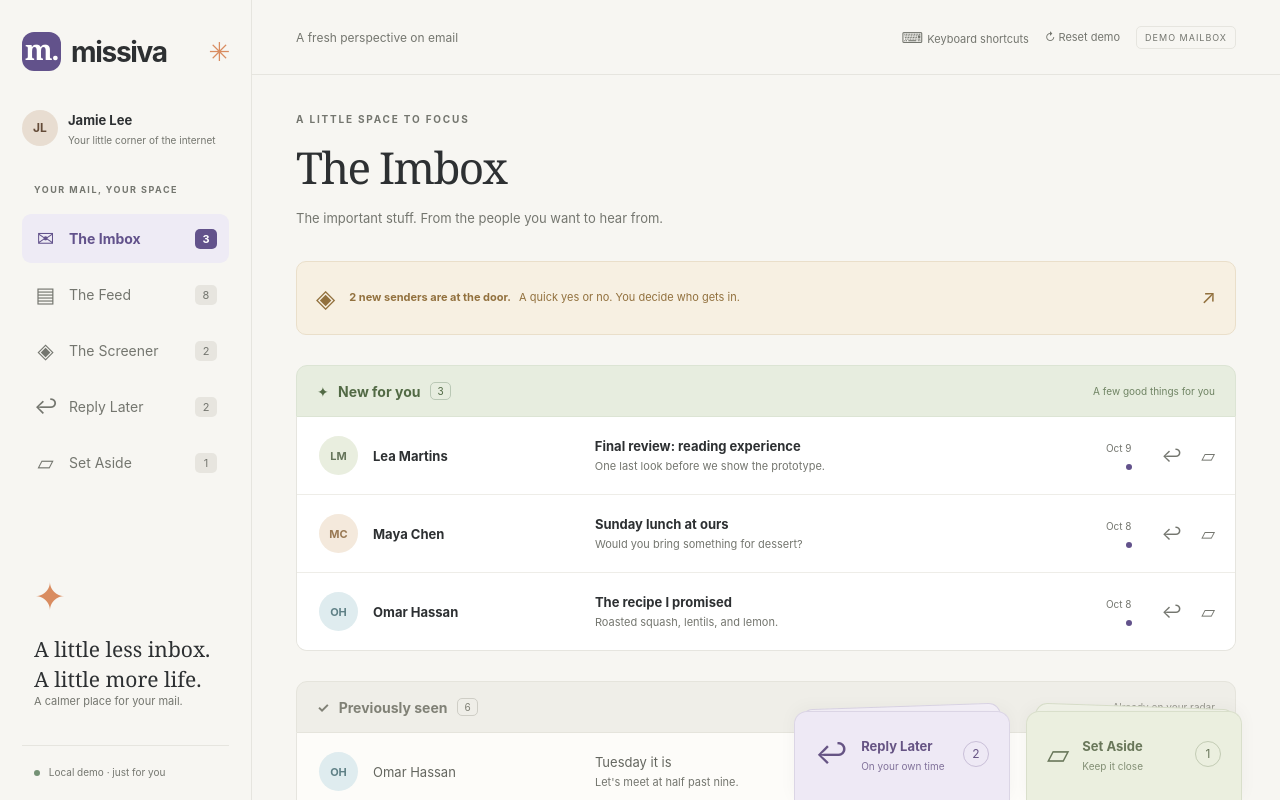
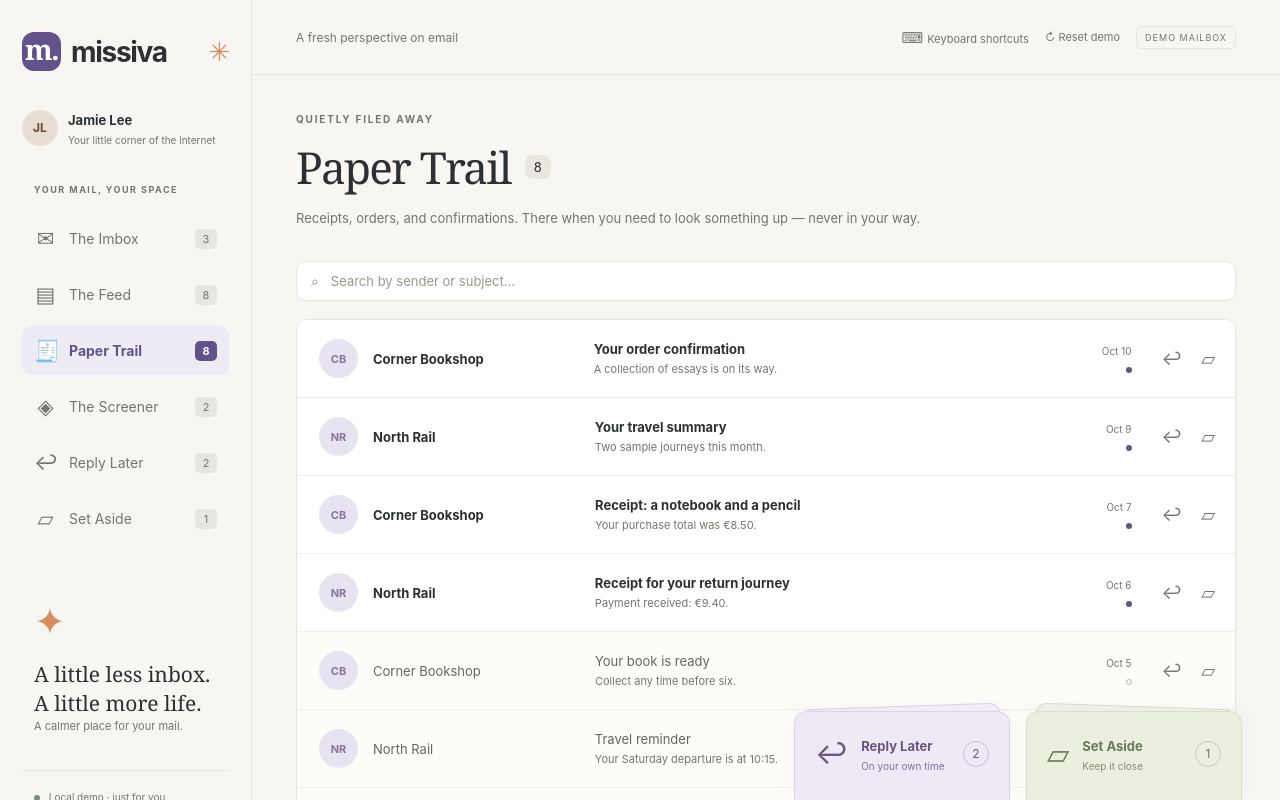
Before and after one commit to willycornelissen/missiva, a React (Vite) app: page /paper-trail in a window 1280 px wide. Before the commit this address led to /imbox. Shown: the top 800 px of the page. Built offline with nearby package versions, Linux system fonts and the light colour scheme.

Commit message:
feat(paper-trail): add paper trail view, search, and route wiring

```diff
--- a/src/app/AppShell.tsx
+++ b/src/app/AppShell.tsx
@@ -1,6 +1,6 @@
 import { NavLink, Navigate, Route, Routes } from 'react-router-dom'
 import type { MailRepository } from '../data/repository'
-import { selectFeed, selectImbox, selectPile, selectScreener } from '../domain/triage'
+import { selectFeed, selectImbox, selectPaperTrail, selectPile, selectScreener } from '../domain/triage'
 import { AppStoreProvider, useAppState, useDispatch } from '../state/AppStore'
 import { PileDock } from '../features/common'
 import { NoticeBanner } from '../features/common/NoticeBanner'
@@ -9,6 +9,7 @@ import { ScreenerView } from '../features/screener/ScreenerView'
 import { ReplyLater } from '../features/reply-later/ReplyLater'
 import { SetAside } from '../features/set-aside/SetAside'
 import { FeedView } from '../features/feed/FeedView'
+import { PaperTrailView } from '../features/paper-trail/PaperTrailView'
 import styles from './AppShell.module.css'
 
 export function AppShell({ repository }: { repository?: MailRepository }) {
@@ -21,6 +22,7 @@ function Layout() {
   const navigation = [
     { path: '/imbox', title: 'The Imbox', icon: '✉', count: selectImbox(state).newForYou.length },
     { path: '/feed', title: 'The Feed', icon: '▤', count: selectFeed(state).length },
+    { path: '/paper-trail', title: 'Paper Trail', icon: '🧾', count: selectPaperTrail(state).length },
     { path: '/screener', title: 'The Screener', icon: '◈', count: selectScreener(state).length },
     { path: '/reply-later', title: 'Reply Later', icon: '↩', count: selectPile(state, 'replyLater').length },
     { path: '/set-aside', title: 'Set Aside', icon: '▱', count: selectPile(state, 'setAside').length },
@@ -61,6 +63,7 @@ function Layout() {
           <Route path="/reply-later" element={<ReplyLater />} />
           <Route path="/set-aside" element={<SetAside />} />
           <Route path="/feed" element={<FeedView />} />
+          <Route path="/paper-trail" element={<PaperTrailView />} />
           <Route path="*" element={<Navigate to="/imbox" replace />} />
         </Routes>
       </main>
--- a/src/features/common/index.tsx
+++ b/src/features/common/index.tsx
@@ -42,7 +42,7 @@ export function MailActions({ email, compact = false, onDone }: { email: Email;
 
 export function ReturnToBox({ email, onDone }: { email: Email; onDone?: () => void }) {
   const dispatch = useDispatch()
-  const destination = email.originBox === 'feed' ? 'Feed' : 'Imbox'
+  const destination = email.originBox === 'feed' ? 'Feed' : email.originBox === 'paperTrail' ? 'Paper Trail' : 'Imbox'
   return <button className={styles.action} aria-label={`Return to ${destination}: ${email.subject}`}
     onClick={() => { dispatch({ type: 'REMOVE_FROM_PILE', emailId: email.id }); onDone?.() }}>↗ Return to {destination}</button>
 }
--- /dev/null
+++ b/src/features/paper-trail/PaperTrailView.module.css
@@ -0,0 +1,8 @@
+.searchBar { display: flex; align-items: center; gap: 10px; background: #fff; border: 1px solid var(--line); border-radius: 10px; padding: 10px 14px; margin-bottom: 18px; }
+.searchIcon { color: #8c897d; font-size: 14px; }
+.searchInput { flex: 1; border: 0; background: transparent; font: inherit; font-size: 13px; color: var(--ink); outline: none; }
+.searchInput::placeholder { color: #9a978c; }
+.clearBtn { border: 1px solid var(--line); background: #f7f4ec; color: #545249; border-radius: 6px; padding: 5px 10px; font: inherit; font-size: 11px; cursor: pointer; }
+.clearBtn:hover { background: #eee9dc; }
+.list { overflow: hidden; border: 1px solid var(--line); border-radius: 11px; background: #fff; }
+.emptySearch { padding: 8px 0 22px; text-align: center; }
--- /dev/null
+++ b/src/features/paper-trail/PaperTrailView.tsx
@@ -0,0 +1,38 @@
+import { useState } from 'react'
+import { selectPaperTrail } from '../../domain/triage'
+import { useAppState, useDispatch } from '../../state/AppStore'
+import { EmailRow, EmptyState, MailReader, ViewHeader } from '../common'
+import { useMailShortcuts } from '../common/useShortcuts'
+import styles from './PaperTrailView.module.css'
+
+export function PaperTrailView() {
+  const state = useAppState()
+  const dispatch = useDispatch()
+  const [query, setQuery] = useState('')
+  const [openId, setOpenId] = useState<string | null>(null)
+  const allEmails = selectPaperTrail(state)
+  const emails = selectPaperTrail(state, query)
+  const opened = allEmails.find((email) => email.id === openId)
+  const selection = useMailShortcuts(emails, opened?.id, () => setOpenId(null))
+
+  return <>
+    <ViewHeader title="Paper Trail" eyebrow="QUIETLY FILED AWAY" count={allEmails.length}
+      description="Receipts, orders, and confirmations. There when you need to look something up — never in your way." />
+    {opened ? <MailReader email={opened} onClose={() => setOpenId(null)} /> : <>
+      <div className={styles.searchBar}>
+        <span aria-hidden="true" className={styles.searchIcon}>⌕</span>
+        <input type="search" aria-label="Search Paper Trail" className={styles.searchInput}
+          placeholder="Search by sender or subject…" value={query} onChange={(event) => setQuery(event.target.value)} />
+        {query.trim() && <button type="button" className={styles.clearBtn} onClick={() => setQuery('')}>Clear search</button>}
+      </div>
+      <div className={styles.list}>
+        {emails.length ? emails.map((email) => <EmailRow key={email.id} email={email} sender={state.senders[email.senderId]}
+          selected={selection.selectedId === email.id} onSelect={() => selection.select(email.id)} onOpen={() => {
+          dispatch({ type: 'OPEN_EMAIL', emailId: email.id }); setOpenId(email.id)
+        }} />) : allEmails.length ? <div className={styles.emptySearch}>
+          <EmptyState title="No matching receipts" message={`Nothing in Paper Trail matched "${query.trim()}".`} />
+        </div> : <EmptyState title="A clean paper trail" message="Receipts, orders, and confirmations will stack neatly here — out of your Imbox." />}
+      </div>
+    </>}
+  </>
+}
```
Also changed, not shown: .specs/features/hey-mail-reader/spec.md, .specs/features/hey-mail-reader/tasks.md, 2 other files (tests, documents, lock files or other folders).
